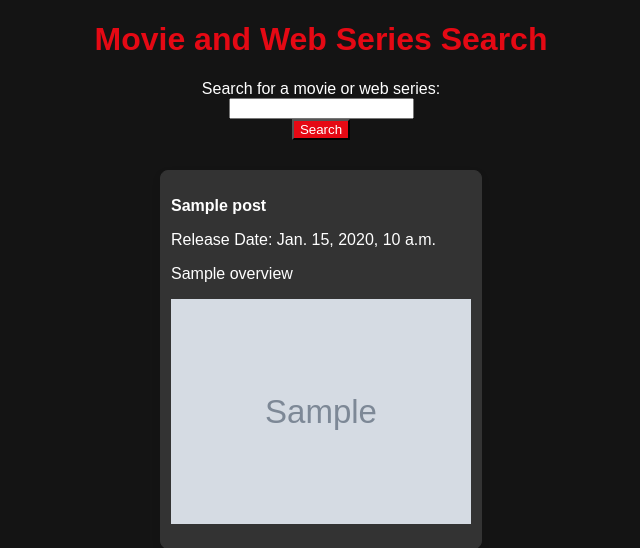
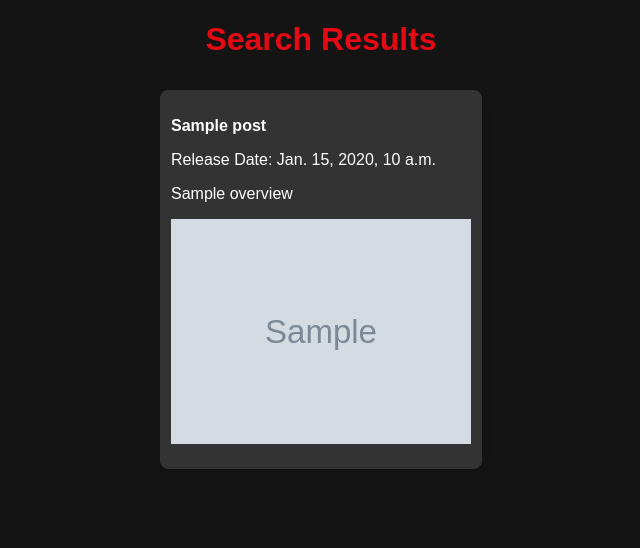
Before and after one commit to adhishrayas/Techsnap, a Django app: template templates/see_more.html in a window 1280 px wide. Shown: the top 548 px of the page, without its empty margins (319-959 px from the left). Run offline with Django 5.2, Linux system fonts and the light colour scheme; the template is opened without the code that fills it: most values are stand-ins (such as "Sample title", 1, 10 or a date in 2020); grey boxes marked "Sample" are stand-in pictures.

Commit message:
fixing stuff

```diff
--- a/templates/see_more.html
+++ b/templates/see_more.html
@@ -3,7 +3,7 @@
 <head>
     <meta charset="UTF-8">
     <meta name="viewport" content="width=device-width, initial-scale=1.0">
-    <title>Movie and Web Series Search</title>
+    <title>Search Results</title>
     <style>
         body {
             font-family: 'Arial', sans-serif;
@@ -15,15 +15,6 @@
         h1 {
             text-align: center;
             color: #e50914;
-        }
-
-        #searchForm {
-            text-align: center;
-            margin-bottom: 20px;
-            position: relative;
-            display: flex;
-            flex-direction: column;
-            align-items: center; /* Center the form items */
         }
 
         #results {
@@ -41,6 +32,7 @@
             box-shadow: 0 4px 8px rgba(0, 0, 0, 0.1);
             transition: transform 0.3s;
             background-color: #333;
+            cursor: pointer;
         }
 
         .result-card:hover {
@@ -52,122 +44,31 @@
             height: auto;
             margin-bottom: 10px;
         }
-
-        /* Add styles for the modal */
-        .modal {
-            display: none;
-            position: fixed;
-            z-index: 1;
-            left: 0;
-            top: 0;
-            width: 100%;
-            height: 100%;
-            overflow: auto;
-            background-color: rgb(0, 0, 0);
-            background-color: rgba(0, 0, 0, 0.7);
-        }
-
-        .modal-content {
-            background-color: #333;
-            margin: 15% auto;
-            padding: 20px;
-            border: 1px solid #888;
-            width: 80%;
-            border-radius: 8px;
-            color: #fff;
-        }
-
-        .close {
-            color: #aaa;
-            float: right;
-            font-size: 28px;
-            font-weight: bold;
-        }
-
-        .close:hover,
-        .close:focus {
-            color: #fff;
-            text-decoration: none;
-            cursor: pointer;
-        }
     </style>
 </head>
 <body>
-    <h1>Movie and Web Series Search</h1>
-    <form id="searchForm">
-        <label for="query" style="color: #fff;">Search for a movie or web series:</label>
-        <input type="text" id="query" name="query" required>
-        <button type="submit" style="background-color: #e50914; color: #fff;">Search</button>
-    </form>
+    <h1>Search Results</h1>
 
     <div id="results">
-        {% for result in results %}
-            <div class="result-card" data-id="{{ result.id }}">
+        <!-- Results will be dynamically inserted here using Django template tags -->
+        {% for result in api_response.results %}
+            <div class="result-card" onclick="handleResultClick('{{ result.id }}','{{result.content_type}}')" data-id="{{ result.id }}">
                 <p><strong>{{ result.title }}</strong></p>
                 <p>Release Date: {{ result.release_date }}</p>
                 <p>{{ result.overview }}</p>
-                {% if result.poster_url %}
-                    <img class="result-poster" src="{{ result.poster_url }}" alt="Result Poster">
-                {% endif %}
+                <img class="result-poster" src="{{ result.poster_url }}" alt="{{ result.title }}">
             </div>
         {% endfor %}
     </div>
 
-    <!-- Add a modal for displaying detailed information -->
-    <div id="detailsModal" class="modal">
-        <div class="modal-content">
-            <span class="close">&times;</span>
-            <div id="modalContent"></div>
-        </div>
-    </div>
+    <script>
+        // Additional JavaScript for interactivity
+        // You can add more functionality based on your requirements
+        // For example, handling click events, showing/hiding elements, etc.
+        function handleResultClick(movieID,movieType){
+            window.location.href = '{% url "movies:movie_details" %}' + `?id=${movieID}`+`&type=${movieType}`
+        }
 
-    <script src="https://code.jquery.com/jquery-3.6.4.min.js"></script>
-    <script>
-        $(document).ready(function () {
-            var apiKey = '{{ settings.API_KEY_TMDB }}';
-            $('#searchForm').submit(function (e) {
-                e.preventDefault();
-                var query = $('#query').val();
-                $.get("{% url 'movies:search_results' %}", { query: query, api_key: apiKey }, function (data) {
-                    displayResults(data.results);
-                });
-            });
-
-            function displayResults(results) {
-                var resultsDiv = $('#results');
-                resultsDiv.empty();
-
-                if (results.length > 0) {
-                    for (var i = 0; i < results.length; i++) {
-                        var result = results[i];
-                        var resultHtml = '<div class="result-card" data-id="' + result.id + '">';
-                        resultHtml += '<p><strong>' + result.title + '</strong></p>';
-                        resultHtml += '<p>Release Date: ' + result.release_date + '</p>';
-                        resultHtml += '<p>' + result.overview + '</p>';
-
-                        // Check if a poster URL is available
-                        if (result.poster_url) {
-                            resultHtml += '<img class="result-poster" src="' + result.poster_url + '" alt="Result Poster">';
-                        }
-
-                        resultHtml += '</div>';
-                        resultsDiv.append(resultHtml);
-                    }
-
-                    // Attach click event to movie cards
-                    $('.result-card').on('click', function () {
-                        var resultId = $(this).data('id');
-                        window.location.href = "{% url 'movies:movie_details' 0 %}".replace('0', resultId);
-                    });
-                } else {
-                    resultsDiv.append('<p>No results found.</p>');
-                }
-            }
-        });
-        $(document).on('click', '.result-card', function () {
-            var resultId = $(this).data('id');
-            window.location.href = "{% url 'movies:movie_details' 0 %}".replace('0', resultId);
-        });
     </script>
 </body>
 </html>
```
Also changed, not shown: movies/views.py (+10 -4 lines), db.sqlite3.
